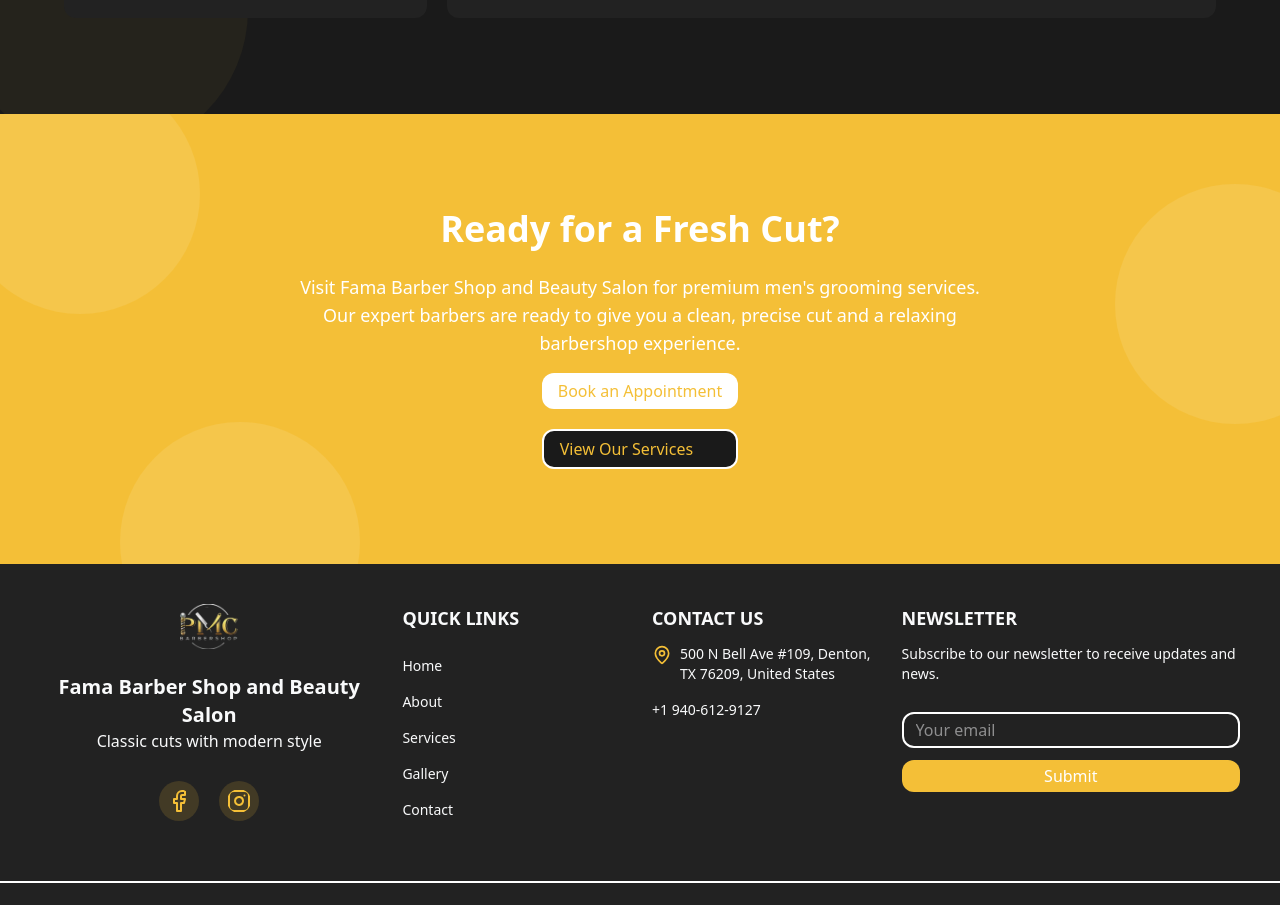
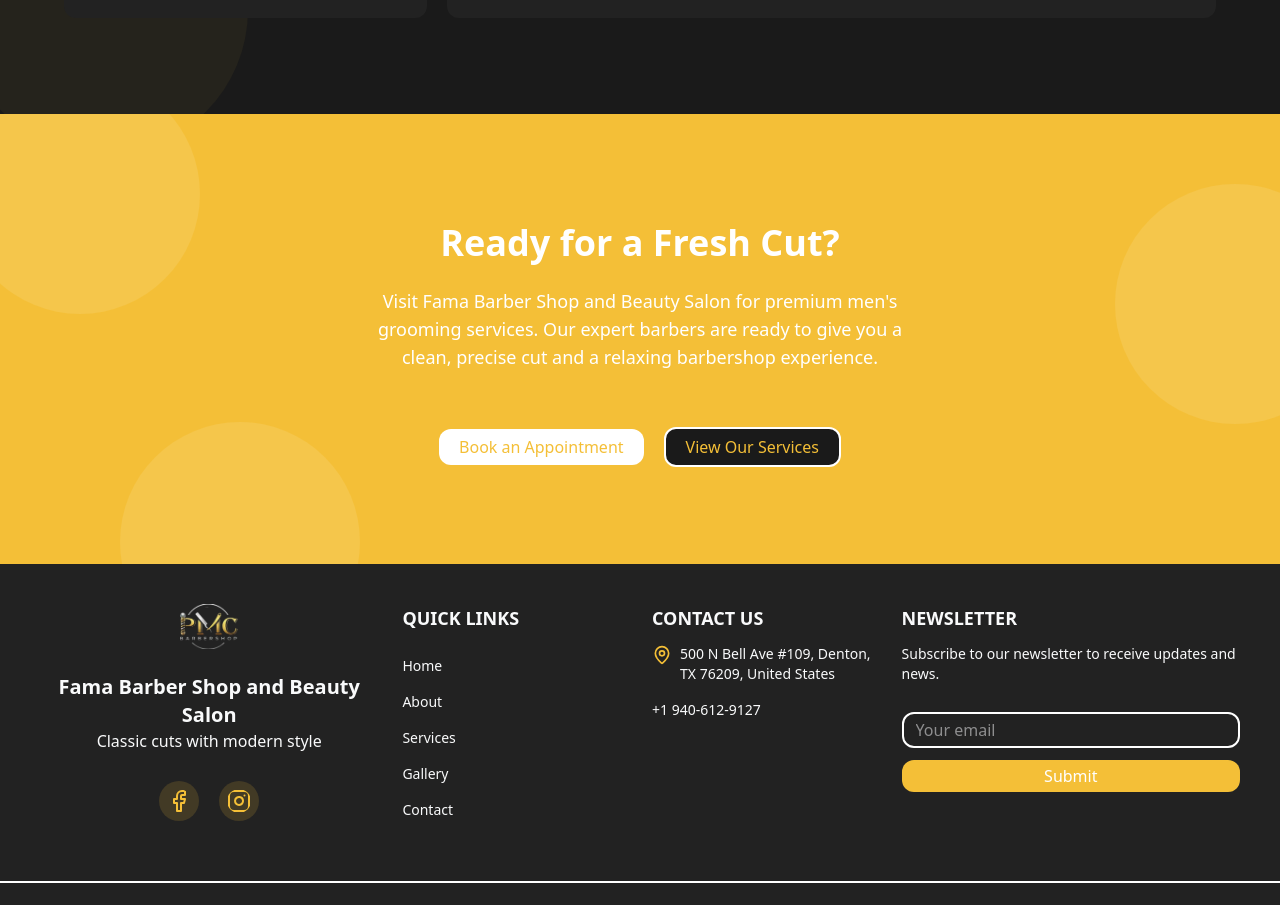
Before and after one commit to vikaskushwah738/fama-barber-landing, a Next.js app: page / in a window 1280 px wide. Shown: the part 9054-9959 px from the top of the page. Built offline with nearby package versions, Linux system fonts and the light colour scheme.

Commit message:
small updtaes

```diff
--- a/components/CTA.tsx
+++ b/components/CTA.tsx
@@ -3,7 +3,7 @@
 const CTA = () => {
     return (
 
-        <section className="relative overflow-hidden flex flex-col justify-center items-center h-[450px] bg-[#F4BF37] text-white">
+        <section className="md:px-16 sm:px-10 px-5 relative overflow-hidden flex flex-col justify-center items-center md:h-[450px] h-auto bg-[#F4BF37] text-white">
             <div
                 className="absolute top-[-40px] left-[-40px] w-60 h-60 rounded-full z-0 bg-[#F5C64B]"
             ></div>
@@ -12,12 +12,27 @@
                 className="absolute top-[70px] right-[-75px] w-60 h-60 rounded-full z-0 bg-[#F5C64B]"
             ></div>
 
-            <h2 className="text-center text-4xl font-bold z-10">Ready for a Fresh Cut?</h2>
-            <p className="pt-6 lg:px-72 text-lg md:px-20 sm:px-10 px-5 text-center z-10">Visit Fama Barber Shop and Beauty Salon for premium men&apos;s grooming services. Our expert barbers are ready to give you a clean, precise cut and a relaxing barbershop experience.</p>
-            <div className="md:flex flex flex-col gap-5 pt-4 relative z-10">
-                <Link className="bg-white text-[#F4BF37] p-1.5 px-4 rounded-xl transition-all duration-300 ease-in-out transform hover:-translate-y-1" href="#contact">Book an Appointment</Link>
-                <Link className="bg-[#1A1A1A] text-[#F4BF37] p-1.5 px-4 rounded-xl border-2 border-white hover:bg-[#F4BF37] hover:text-[#1A1A1A] transition-all duration-300 ease-in-out transform hover:-translate-y-1" href="#services">View Our Services</Link>
+            <h2 className="text-center text-4xl font-bold z-10 lg:pt-3 pt-10">Ready for a Fresh Cut?</h2>
+            <p className="pt-6 lg:px-72 text-lg text-center z-10">Visit Fama Barber Shop and Beauty Salon for premium men&apos;s grooming services. Our expert barbers are ready to give you a clean, precise cut and a relaxing barbershop experience.</p>
+            {/* <div className="flex md:flex-row flex-col md:gap-5 gap-2 pt-14 relative z-10 lg:pb-0 pb-14">
+                <Link className="bg-white text-[#F4BF37] p-1.5 px-5 w-full md:w-auto  rounded-xl transition-all duration-300 ease-in-out transform hover:-translate-y-1" href="#contact">Book an Appointment</Link>
+                <Link className="bg-[#1A1A1A] text-[#F4BF37] p-1.5 px-5 w-full md:w-auto  rounded-xl border-2 border-white hover:bg-[#F4BF37] hover:text-[#1A1A1A] transition-all duration-300 ease-in-out transform hover:-translate-y-1" href="#services">View Our Services</Link>
+            </div> */}
+            <div className="w-full md:justify-center flex md:flex-row flex-col items-stretch md:items-center md:gap-5 gap-2 pt-14 relative z-10 lg:pb-0 pb-14">
+                <Link
+                    className="bg-white text-[#F4BF37] p-1.5 px-5 w-full md:w-auto rounded-xl transition-all duration-300 ease-in-out transform hover:-translate-y-1 text-center"
+                    href="#contact"
+                >
+                    Book an Appointment
+                </Link>
+                <Link
+                    className="bg-[#1A1A1A] text-[#F4BF37] p-1.5 px-5 w-full md:w-auto rounded-xl border-2 border-white hover:bg-[#F4BF37] hover:text-[#1A1A1A] transition-all duration-300 ease-in-out transform hover:-translate-y-1 text-center"
+                    href="#services"
+                >
+                    View Our Services
+                </Link>
             </div>
+
 
             <div
                 className="absolute bottom-[-98px] left-[120px] w-60 h-60 rounded-full z-0 bg-[#F5C64B]"
```
